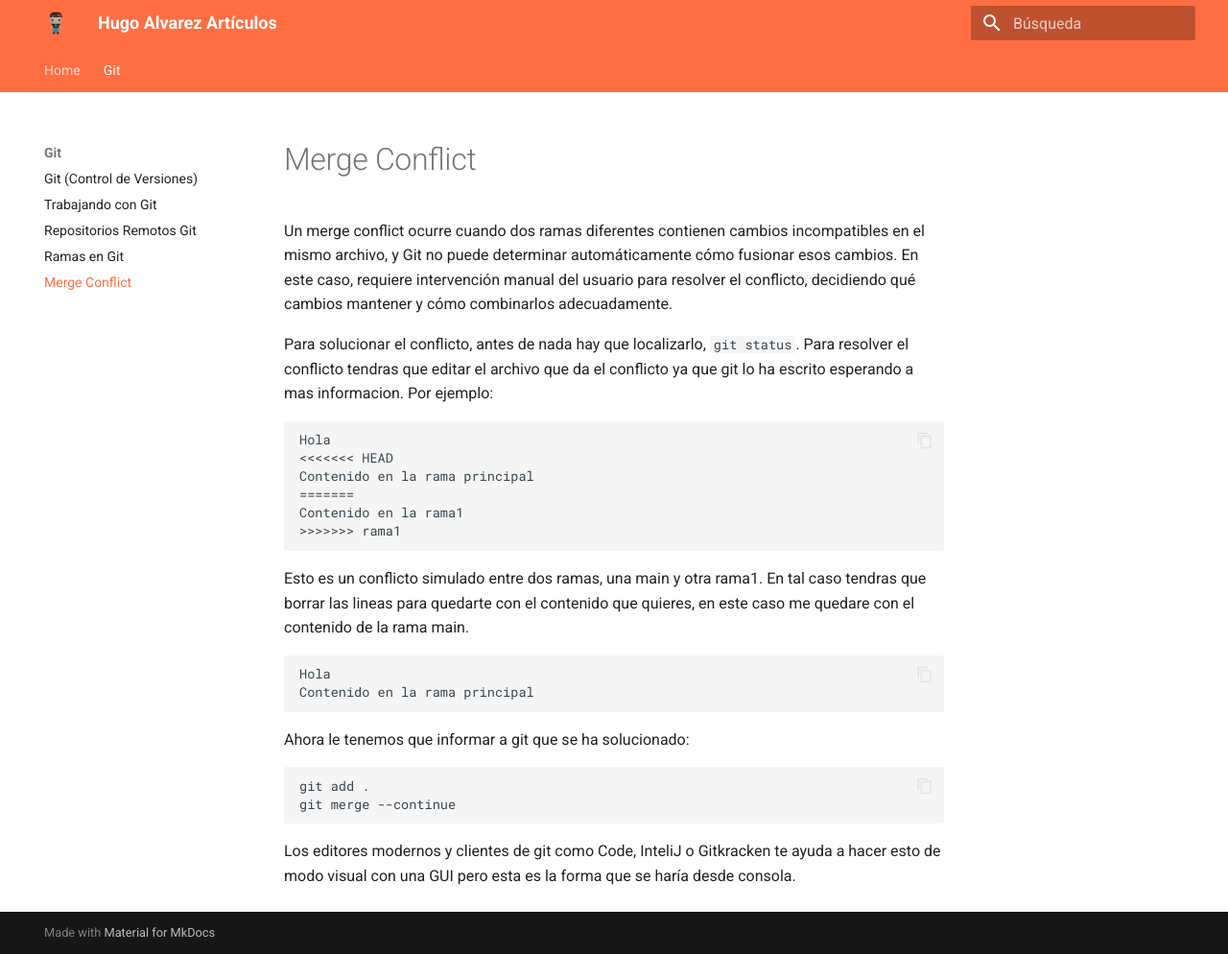
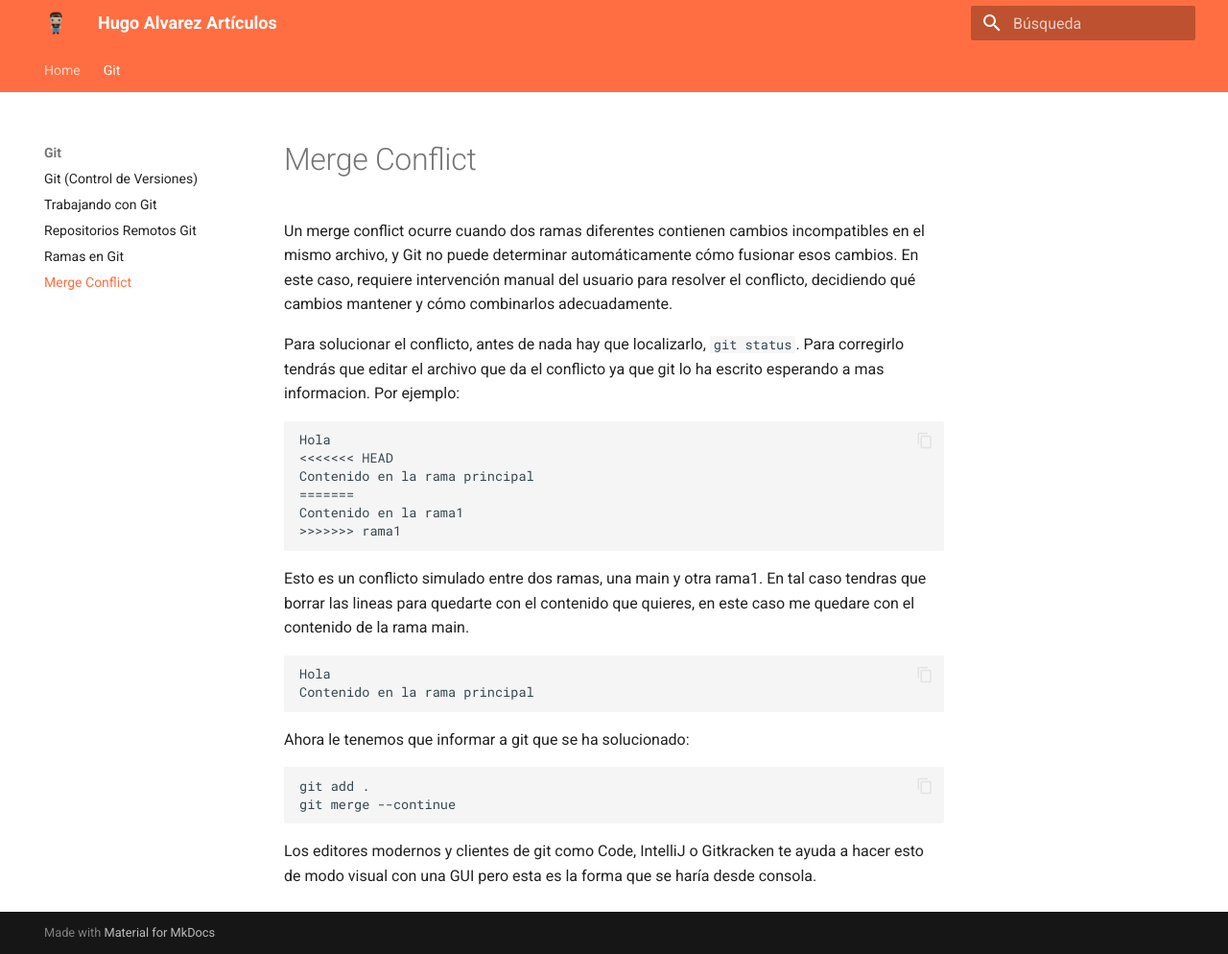
Before and after one commit to HugoAlvarezAjenjoDocs/Minidocs, an MkDocs documentation site: the page built from docs/git/Merge Conflict.md, in a window 1280 px wide and 994 px high. Shown: the whole window at 96% size. Built offline with MkDocs 1.6.1 and Material for MkDocs 9.7.7, drawn with Linux system fonts in a browser that asks for light colours.

````diff
--- a/docs/git/Merge Conflict.md
+++ b/docs/git/Merge Conflict.md
@@ -3,7 +3,7 @@
 Un merge conflict ocurre cuando dos ramas diferentes contienen cambios incompatibles en el mismo archivo, y Git no puede determinar automáticamente cómo fusionar esos cambios.
 En este caso, requiere intervención manual del usuario para resolver el conflicto, decidiendo qué cambios mantener y cómo combinarlos adecuadamente.
 
-Para solucionar el conflicto, antes de nada hay que localizarlo, `git status`. Para resolver el conflicto tendras que editar el archivo que da el conflicto ya que git lo ha escrito esperando a mas informacion. Por ejemplo:
+Para solucionar el conflicto, antes de nada hay que localizarlo, `git status`. Para corregirlo tendrás que editar el archivo que da el conflicto ya que git lo ha escrito esperando a mas informacion. Por ejemplo:
 
 ```
 Hola
@@ -28,4 +28,4 @@ git add .
 git merge --continue
 ```
 
-Los editores modernos y clientes de git como Code, InteliJ o Gitkracken te ayuda a hacer esto de modo visual con una GUI pero esta es la forma que se haría desde consola.
+Los editores modernos y clientes de git como Code, IntelliJ o Gitkracken te ayuda a hacer esto de modo visual con una GUI pero esta es la forma que se haría desde consola.
````
Also changed, not shown: docs/git/Comandos Basicos de Git.md (+1 -1 lines), docs/git/Commits Avanzados Git.md (added, +38 -0 lines), docs/git/Introduccion a Git.md (+1 -1 lines), docs/git/Ramas Git.md (+2 -2 lines), docs/index.md (line endings or trailing spaces).
